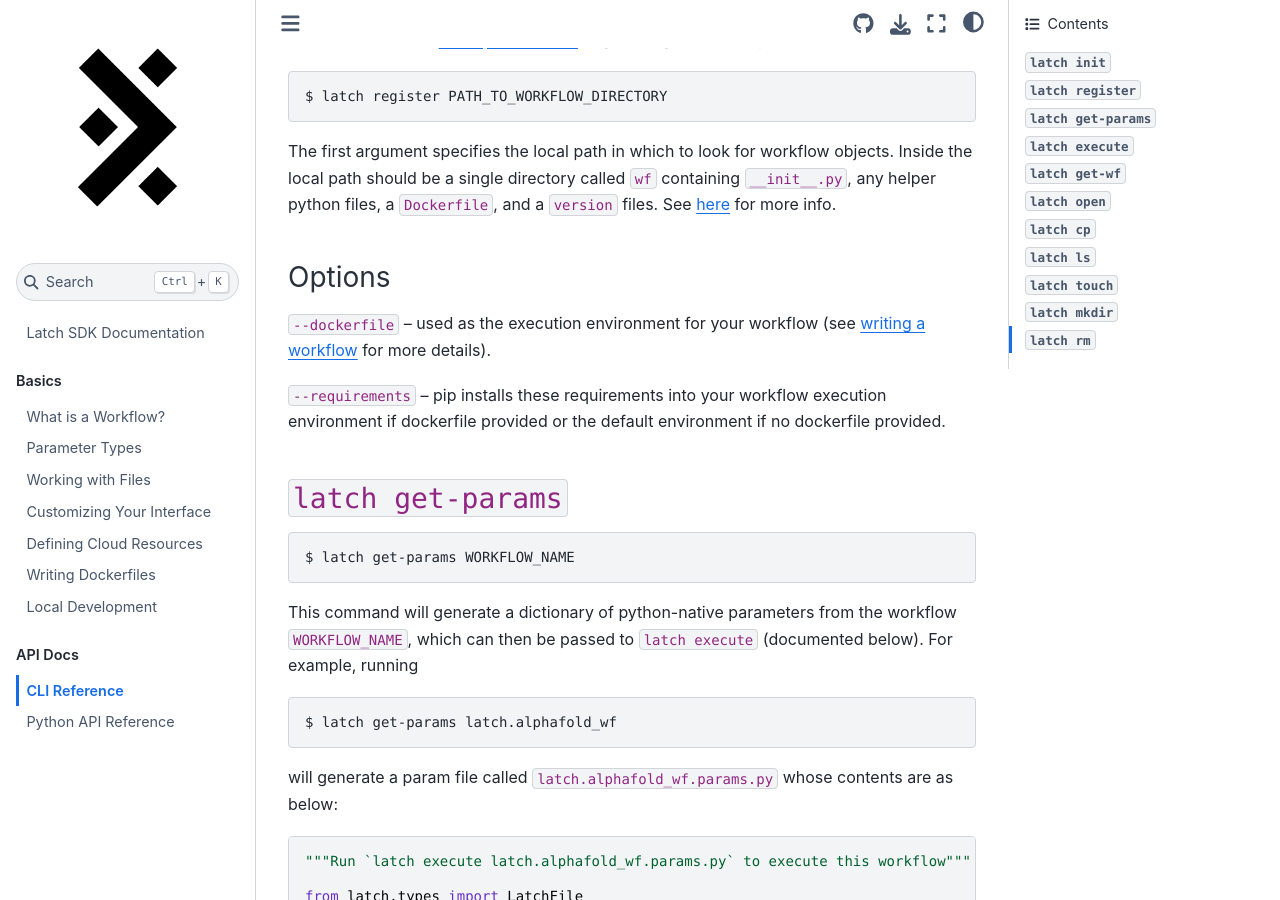
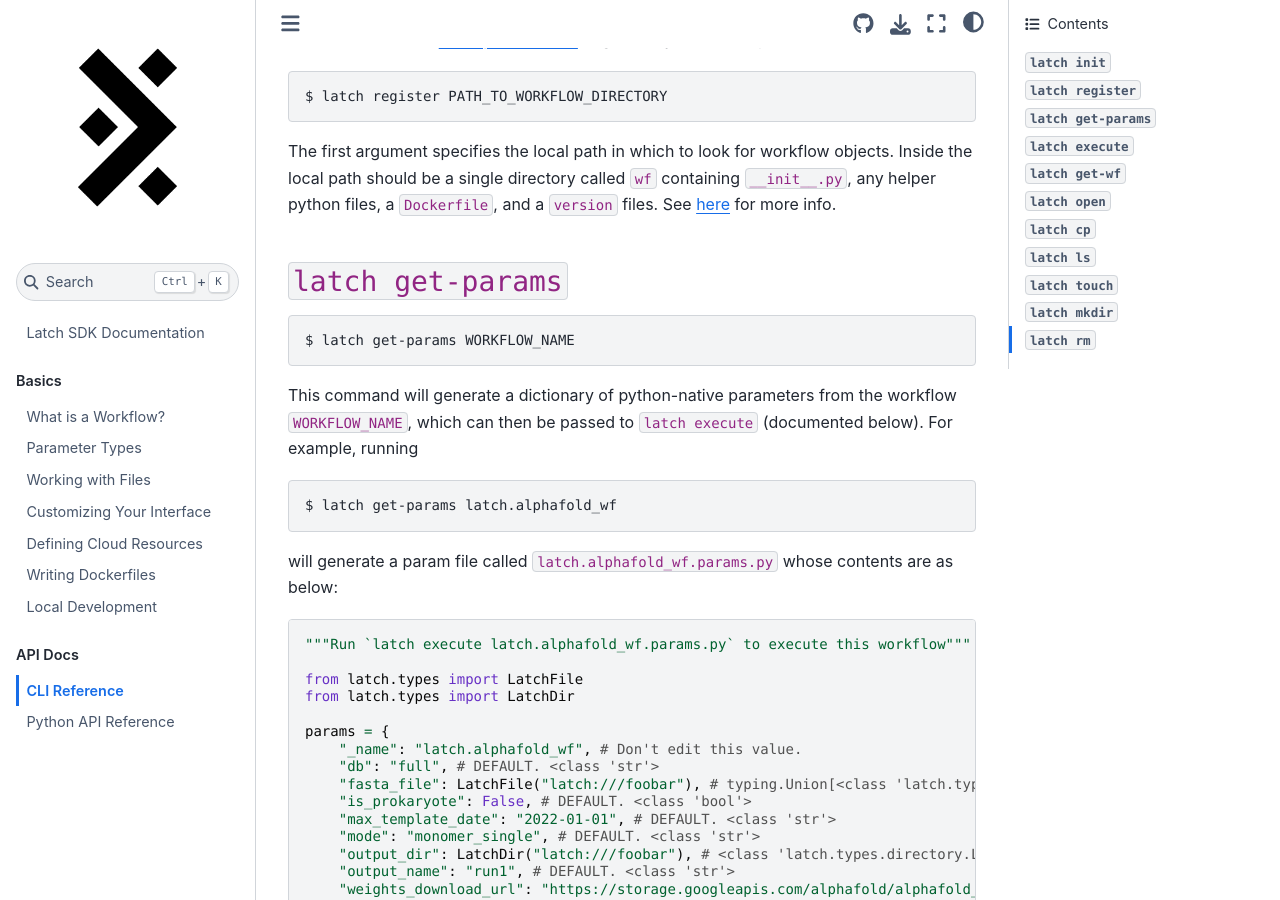
Before and after one commit to latchbio/latch, a Sphinx documentation site: the page built from docs/source/subcommands.md, in a window 1280 px wide and 900 px high, scrolled down 898 px. Built offline with Sphinx 7.4.7 and the Sphinx Book theme 1.1.4, drawn with Linux system fonts in a browser that asks for light colours.

Commit message:
strip extra args from register docs

````diff
--- a/docs/source/subcommands.md
+++ b/docs/source/subcommands.md
@@ -39,12 +39,6 @@
 ```
 
 The first argument specifies the local path in which to look for workflow objects. Inside the local path should be a single directory called `wf` containing `__init__.py`, any helper python files, a `Dockerfile`, and a `version` files. See [here](basics/what_is_a_workflow.html#workflow-code-structure) for more info.
-
-### Options
-
-`--dockerfile` -- used as the execution environment for your workflow (see [writing a workflow](basics/what_is_a_workflow.md) for more details).
-
-`--requirements` -- pip installs these requirements into your workflow execution environment if dockerfile provided or the default environment if no dockerfile provided.
 
 ## `latch get-params`
 
````
